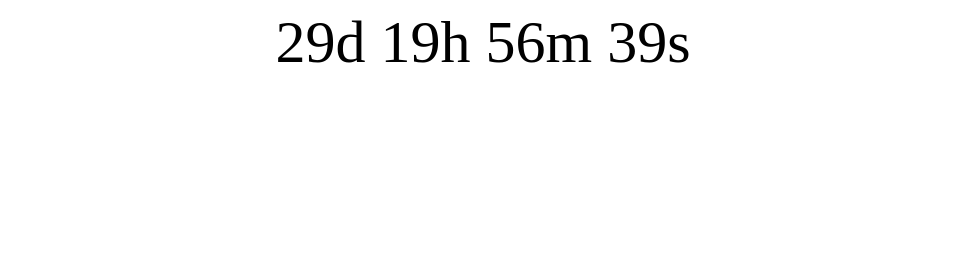
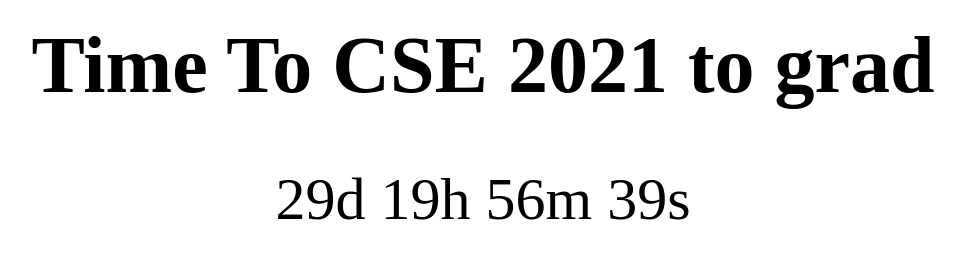
Before and after one commit to muhammedkamal/muhammedkamal.github.io, a plain HTML site: page grad_count_down.html in a window 1280 px wide. Shown: the whole page, without its empty margins (157-1122 px from the left). Drawn offline with Linux system fonts and the light colour scheme.

Commit message:
add header

```diff
--- a/grad_count_down.html
+++ b/grad_count_down.html
@@ -6,12 +6,17 @@
 p {
   text-align: center;
   font-size: 60px;
-  margin-top: 0px;
+  margin-top: 20px;
+}
+  h1 {
+  text-align: center;
+  font-size: 80px;
+  margin-top: 20px;
 }
 </style>
 </head>
 <body>
-
+  <h1> Time To CSE 2021 to grad</h1>
 <p id="demo"></p>
 
 <script>
```
